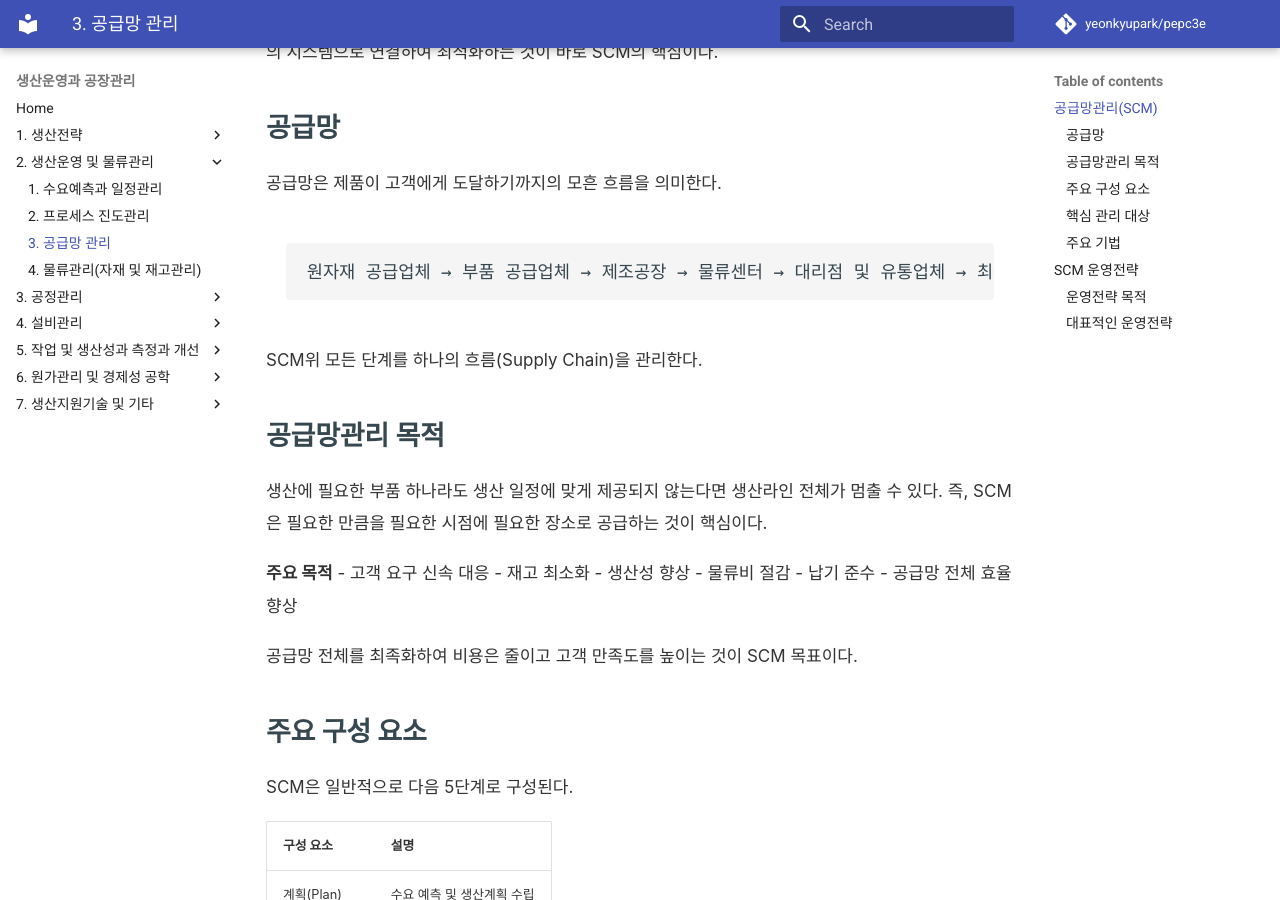
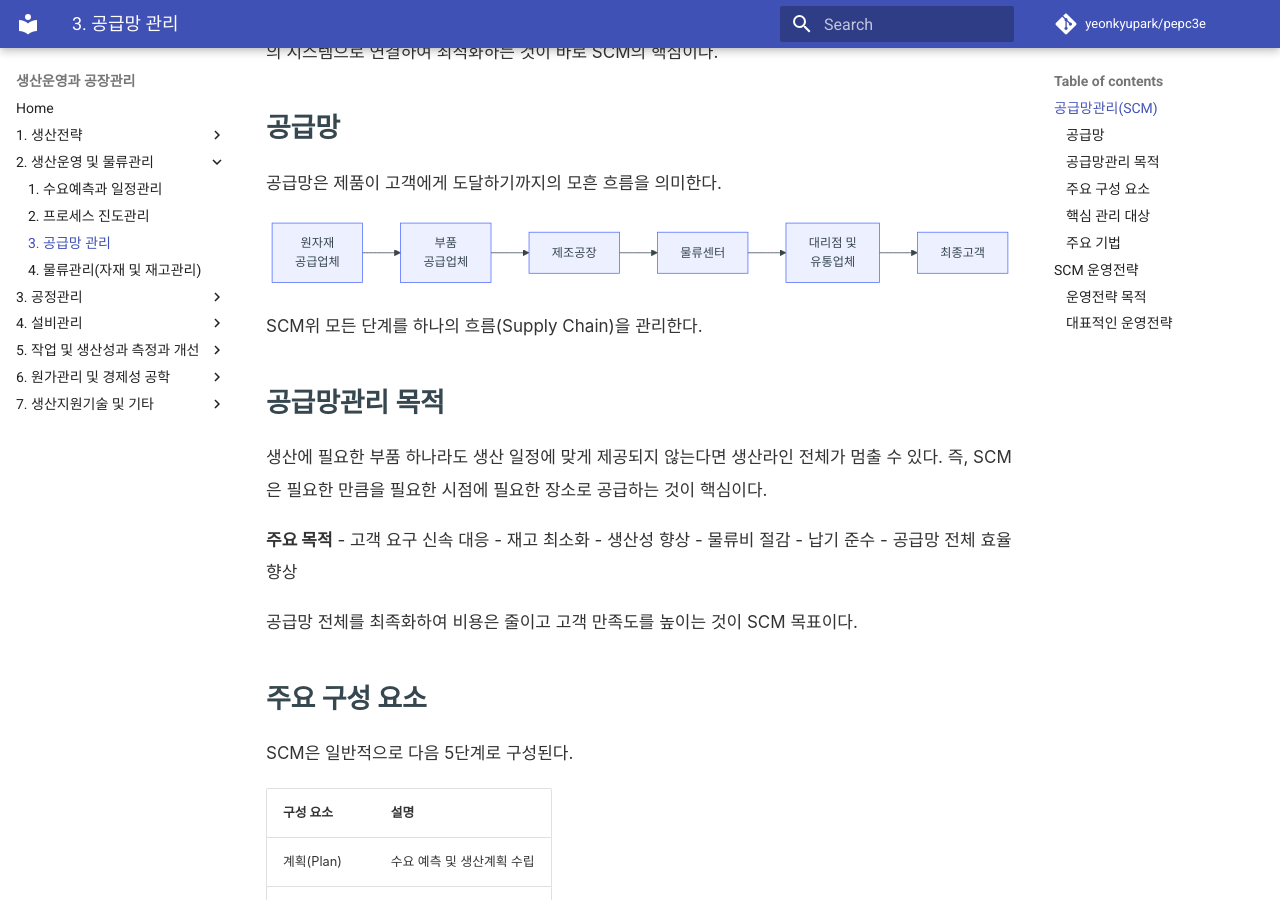
Before and after one commit to yeonkyupark/pepc3e, an MkDocs documentation site: the page built from docs/0203_supply_chain_management.md, in a window 1280 px wide and 900 px high, scrolled down 661 px. Built offline with MkDocs 1.6.1 and Material for MkDocs 9.7.7, drawn with Linux system fonts in a browser that asks for light colours; comment, search, counter and statistics services are not loaded; some of the changed lines change nothing that is shown.

Commit message:
Update 0203_supply_chain_management.md

````diff
--- a/docs/0203_supply_chain_management.md
+++ b/docs/0203_supply_chain_management.md
@@ -10,8 +10,14 @@ SCM은 계획, 조달, 생산, 배송, 반품의 전 과정을 최적화하며,
 
 공급망은 제품이 고객에게 도달하기까지의 모흔 흐름을 의미한다.
 
-```text
-원자재 공급업체 → 부품 공급업체 → 제조공장 → 물류센터 → 대리점 및 유통업체 → 최종고객
+```mermaid
+flowchart LR
+    A[원자재<br>공급업체]
+    --> B[부품<br>공급업체]
+    --> C[제조공장]
+    --> D[물류센터]
+    --> E[대리점 및<br>유통업체]
+    --> F[최종고객]
 ```
 
 SCM위 모든 단계를 하나의 흐름(Supply Chain)을 관리한다.
@@ -114,13 +120,13 @@ SCM 운영전략은 이러한 **비용**(Cost)과 **서비스 수준**(Service L
 6. **Agile SCM**
    시장 변화와 고객 요구에 신속하게 대응하는 전략이다. IT, 스마트폰, 패션, 반도체 등 빠른 생산 전환, 소량 다품종 생산, 유연한 공급망 등의 특성을 갖는 산업에 효과적이다.
 
-      | 구분    | Lean SCM | Agile SCM   |
-      | ----- | -------- | ----------- |
-      | 목표    | 비용 절감    | 신속한 대응      |
-      | 중점    | 효율성      | 유연성         |
-      | 재고    | 최소화      | 적정 수준 유지    |
-      | 생산 방식 | 대량생산     | 다품종 소량생산    |
-      | 적용 산업 | 생활용품, 식품 | 반도체, 전자, 패션 |
+   | 구분    | Lean SCM | Agile SCM   |
+   | ----- | -------- | ----------- |
+   | 목표    | 비용 절감    | 신속한 대응      |
+   | 중점    | 효율성      | 유연성         |
+   | 재고    | 최소화      | 적정 수준 유지    |
+   | 생산 방식 | 대량생산     | 다품종 소량생산    |
+   | 적용 산업 | 생활용품, 식품 | 반도체, 전자, 패션 |
 
 8. **Green SCM**
    환경을 고려한 친환경 공급망 운영 전략이다. 주요 활동으로 친환경 포장, 탄소배출 감소, 재활용, 친환경 물류, ESG 경영 등이 있으며 최근 글로벌 기업들이 적극 도입하고 있다.
````
